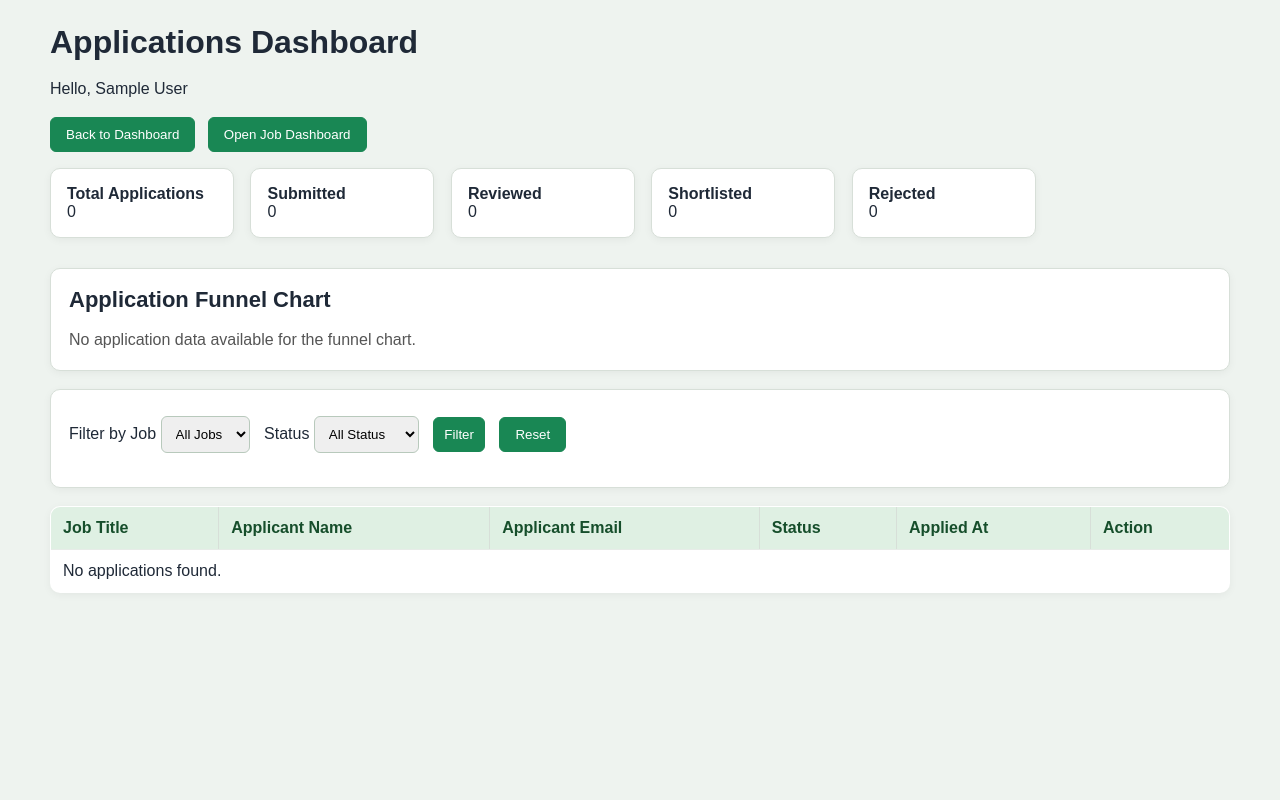
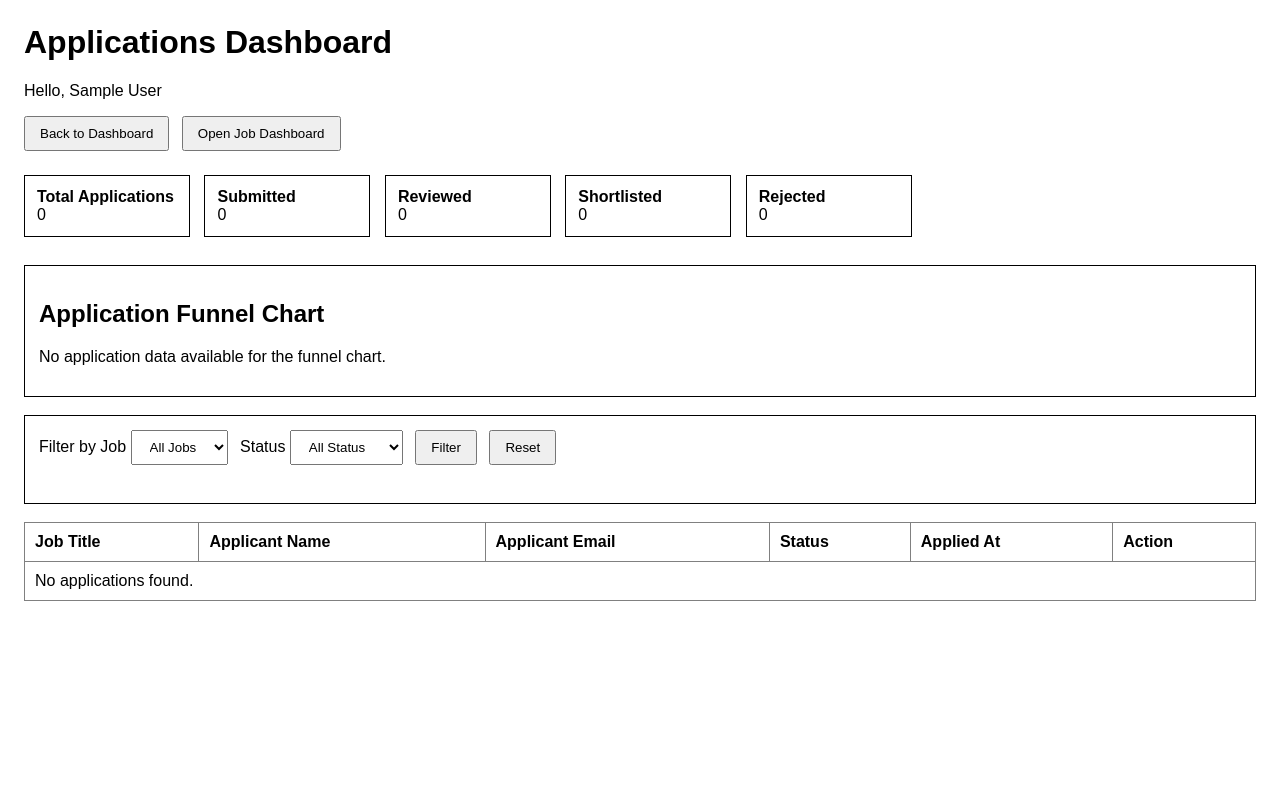
Before and after one commit to RahinIbneHarun/Final-Web-Hackathon, a PHP site: page /applications_dashboard.php in a window 1280 px wide. Run offline with PHP 8.4, Linux system fonts and the light colour scheme; the visitor is signed in with stand-in values (Sample User, id 1); data that the repository does not hold is empty.

Commit message:
Refactor application dashboard and details view for improved styling and filtering functionality

```diff
--- a/Student4/View/applications_dashboard.php
+++ b/Student4/View/applications_dashboard.php
@@ -16,12 +16,12 @@ $db = new DatabaseConnection();
 $connection = $db->openConnection();
 $employer_id = $_SESSION["user_id"];
 
-$selected_job_id = $_GET["job_id"] ?? "";
-$selected_status = $_GET["status"] ?? "";
+$selected_job_id = "";
+$selected_status = "";
 
 $jobs = $db->getEmployerJobs($connection, $employer_id);
 $summary = $db->getApplicationSummary($connection, $employer_id);
-$applications = $db->getEmployerApplications($connection, $employer_id, $selected_job_id, $selected_status);
+$applications = $db->getEmployerApplications($connection, $employer_id, "", "");
 
 $message = $_SESSION["application_message"] ?? "";
 unset($_SESSION["application_message"]);
@@ -64,129 +64,39 @@ $funnel_steps = [
         <style>
             body{
                 font-family: Arial, sans-serif;
-                max-width: 1180px;
-                margin: 0 auto;
-                padding: 24px;
-                background-color: #eef3ef;
-                color: #1f2937;
-            }
-            a{
-                color: #1a5fb4;
-                text-decoration: none;
-            }
-            a:hover{
-                text-decoration: underline;
-            }
-            h1{
-                margin-bottom: 8px;
-            }
-            h2{
-                margin: 0 0 14px 0;
-                font-size: 22px;
+                margin: 24px;
             }
             .summary-box{
                 display: inline-block;
-                min-width: 150px;
-                padding: 16px;
-                margin: 0 12px 12px 0;
-                background-color: #ffffff;
-                border: 1px solid #d7dfd8;
-                border-radius: 10px;
-                box-shadow: 0 2px 8px rgba(0, 0, 0, 0.05);
+                min-width: 140px;
+                padding: 12px;
+                border: 1px solid;
+                margin: 0 10px 10px 0;
                 vertical-align: top;
             }
-            .filter-box{
-                background-color: #ffffff;
-                border: 1px solid #d7dfd8;
-                padding: 18px;
+            .filter-box, .funnel-box{
                 margin: 18px 0;
-                border-radius: 10px;
-                box-shadow: 0 2px 8px rgba(0, 0, 0, 0.05);
+                padding: 14px;
+                border: 1px solid;
             }
             table{
+                width: 100%;
                 border-collapse: collapse;
-                width: 100%;
-                background-color: #ffffff;
-                border: 1px solid #d7dfd8;
-                border-radius: 10px;
-                overflow: hidden;
-                box-shadow: 0 2px 8px rgba(0, 0, 0, 0.05);
             }
             th, td{
-                padding: 12px;
+                padding: 10px;
                 text-align: left;
                 vertical-align: top;
-                border-bottom: 1px solid #e7ece8;
-            }
-            th{
-                background-color: #dff0e3;
-                color: #164e2b;
-            }
-            select, input[type="submit"]{
-                padding: 9px 10px;
-                border: 1px solid #b8c9bc;
-                border-radius: 6px;
-                margin-right: 10px;
-                margin-top: 8px;
-            }
-            input[type="submit"]{
-                border-color: #198754;
-                background-color: #198754;
-                color: #ffffff;
-                cursor: pointer;
-            }
-            input[type="submit"]:hover{
-                background-color: #146c43;
-            }
-            .nav-button{
-                padding: 9px 15px;
-                border: 1px solid #198754;
-                background-color: #198754;
-                color: #ffffff;
-                cursor: pointer;
-                margin-right: 8px;
-                border-radius: 6px;
-            }
-            .nav-button:hover{
-                background-color: #146c43;
-            }
-            .message{
-                color: #166534;
-                font-weight: bold;
-                padding: 10px 14px;
-                background-color: #ecfdf3;
-                border: 1px solid #bbf7d0;
-                border-radius: 8px;
-            }
-            .funnel-box{
-                background-color: #ffffff;
-                border: 1px solid #d7dfd8;
-                padding: 18px;
-                margin: 18px 0;
-                border-radius: 10px;
-                box-shadow: 0 2px 8px rgba(0, 0, 0, 0.05);
-            }
-            .funnel-title{
-                margin-top: 0;
-                margin-bottom: 15px;
             }
             .funnel-step{
-                color: #ffffff;
-                text-align: center;
-                padding: 12px 10px;
-                margin: 10px auto;
-                font-weight: bold;
-                border-radius: 4px;
+                padding: 10px;
+                margin: 8px 0;
+                border: 1px solid;
             }
-            .funnel-empty{
-                margin: 0;
-                color: #555;
-            }
-            p{
-                line-height: 1.5;
-            }
-            table tr:hover td{
-                background-color: #f7fbf8;
+            .nav-button, input[type="submit"], select{
+                padding: 8px 14px;
+                margin-right: 8px;
+                margin-bottom: 8px;
             }
         </style>
     </head>
@@ -231,7 +141,7 @@ $funnel_steps = [
             <?php
             if($total_applications > 0){
                 foreach($funnel_steps as $step){
-                    echo "<div class='funnel-step' style='width: ".$step["width"]."%; background-color: ".$step["color"].";'>";
+                    echo "<div class='funnel-step'>";
                     echo $step["label"]." - ".$step["count"];
                     echo "</div>";
                 }
@@ -242,9 +152,9 @@ $funnel_steps = [
         </div>
 
         <div class="filter-box">
-            <form method="get" action="applications_dashboard.php">
+            <form onsubmit="return false;">
                 <label>Filter by Job</label>
-                <select name="job_id">
+                <select name="job_id" id="jobFilter" onchange="filterApplications()" onkeyup="filterApplications()">
                     <option value="">All Jobs</option>
                     <?php
                     if($jobs && $jobs->num_rows > 0){
@@ -260,7 +170,7 @@ $funnel_steps = [
                 </select>
 
                 <label>Status</label>
-                <select name="status">
+                <select name="status" id="statusFilter" onchange="filterApplications()" onkeyup="filterApplications()">
                     <option value="">All Status</option>
                     <option value="Submitted" <?php if($selected_status == "Submitted"){ echo "selected"; } ?>>Submitted</option>
                     <option value="Reviewed" <?php if($selected_status == "Reviewed"){ echo "selected"; } ?>>Reviewed</option>
@@ -268,12 +178,12 @@ $funnel_steps = [
                     <option value="Rejected" <?php if($selected_status == "Rejected"){ echo "selected"; } ?>>Rejected</option>
                 </select>
 
-                <input type="submit" value="Filter">
-                <button type="button" class="nav-button" onclick="window.location.href='applications_dashboard.php'">Reset</button>
+                <button type="button" class="nav-button" onclick="filterApplications()">Filter</button>
+                <button type="button" class="nav-button" onclick="resetApplicationFilters()">Reset</button>
             </form>
         </div>
 
-        <table border="1">
+        <table border="1" id="applicationTable">
             <tr>
                 <th>Job Title</th>
                 <th>Applicant Name</th>
@@ -300,5 +210,39 @@ $funnel_steps = [
             }
             ?>
         </table>
+        <script>
+            function filterApplications(){
+                var jobFilter = document.getElementById("jobFilter").options[document.getElementById("jobFilter").selectedIndex].text.toLowerCase();
+                var statusFilter = document.getElementById("statusFilter").value.toLowerCase();
+                var table = document.getElementById("applicationTable");
+                var rows = table.getElementsByTagName("tr");
+
+                for(var i = 1; i < rows.length; i++){
+                    var cells = rows[i].getElementsByTagName("td");
+
+                    if(cells.length < 6){
+                        continue;
+                    }
+
+                    var jobTitle = cells[0].innerText.toLowerCase();
+                    var statusText = cells[3].innerText.toLowerCase();
+
+                    var jobMatch = jobFilter == "" || jobFilter == "all jobs" || jobTitle == jobFilter;
+                    var statusMatch = statusFilter == "" || statusText == statusFilter;
+
+                    if(jobMatch && statusMatch){
+                        rows[i].style.display = "";
+                    }else{
+                        rows[i].style.display = "none";
+                    }
+                }
+            }
+
+            function resetApplicationFilters(){
+                document.getElementById("jobFilter").selectedIndex = 0;
+                document.getElementById("statusFilter").selectedIndex = 0;
+                filterApplications();
+            }
+        </script>
     </body>
 </html>
```
Also changed, not shown: Student4/View/application_details.php (+10 -63 lines).
